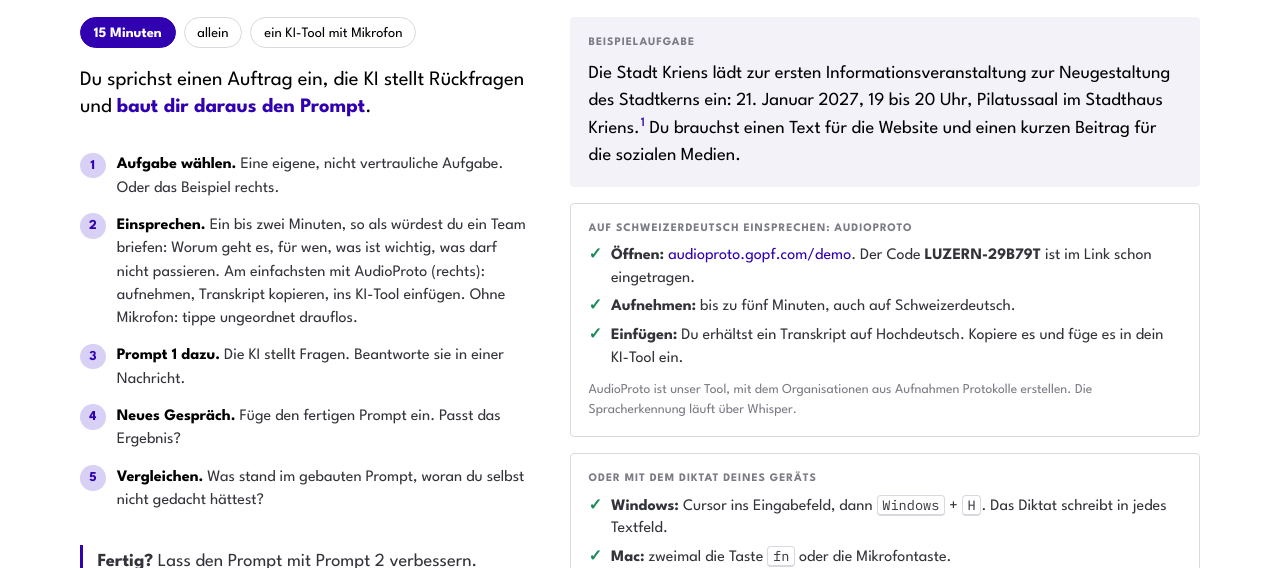
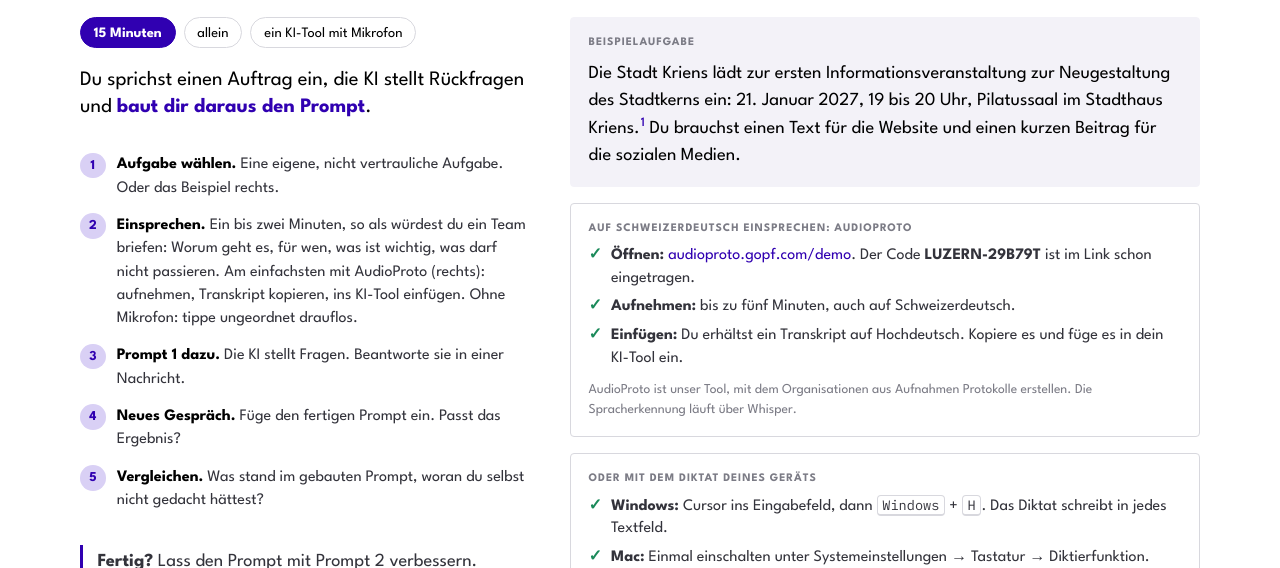
Before and after one commit to kevinkuhn/k5plus-prompting, a plain HTML site: page intermediate/i-uebung-1.html in a window 1280 px wide. Shown: the part 232-800 px from the top of the page. Drawn offline with Linux system fonts and the light colour scheme.

Commit message:
fix: Mac-Anleitung für das Diktat korrigiert
«Zweimal fn» stimmt nur, wenn die Diktierfunktion eingeschaltet und
dieser Kurzbefehl gewählt ist. Die Seiten nennen jetzt, wo man sie
einschaltet, und zwei Wege, die danach immer gehen: die Mikrofontaste
und «Bearbeiten» → «Diktat starten».

```diff
--- a/intermediate/i-uebung-1.html
+++ b/intermediate/i-uebung-1.html
@@ -29,7 +29,7 @@
       <p class="k">Oder mit dem Diktat deines Geräts</p>
       <ul class="ticks" style="margin:0">
         <li><b>Windows:</b> Cursor ins Eingabefeld, dann <kbd>Windows</kbd> + <kbd>H</kbd>. Das Diktat schreibt in jedes Textfeld.</li>
-        <li><b>Mac:</b> zweimal die Taste <kbd>fn</kbd> oder die Mikrofontaste.</li>
+        <li><b>Mac:</b> Einmal einschalten unter Systemeinstellungen → Tastatur → Diktierfunktion. Danach die Mikrofontaste drücken oder im Menü «Bearbeiten» → «Diktat starten» wählen.</li>
         <li><b>Im KI-Tool:</b> das Mikrofon im Eingabefeld von Copilot oder ChatGPT.</li>
         <li><b>Handy:</b> das Mikrofon auf der Tastatur.</li>
       </ul>
```
Also changed, not shown: advanced/a-uebung-1.html (+1 -1 lines), advanced/print.html (+1 -1 lines), intermediate/print.html (+1 -1 lines), src/content/a-uebung-1.html (+1 -1 lines), src/content/i-uebung-1.html (+1 -1 lines), 7 other files.
